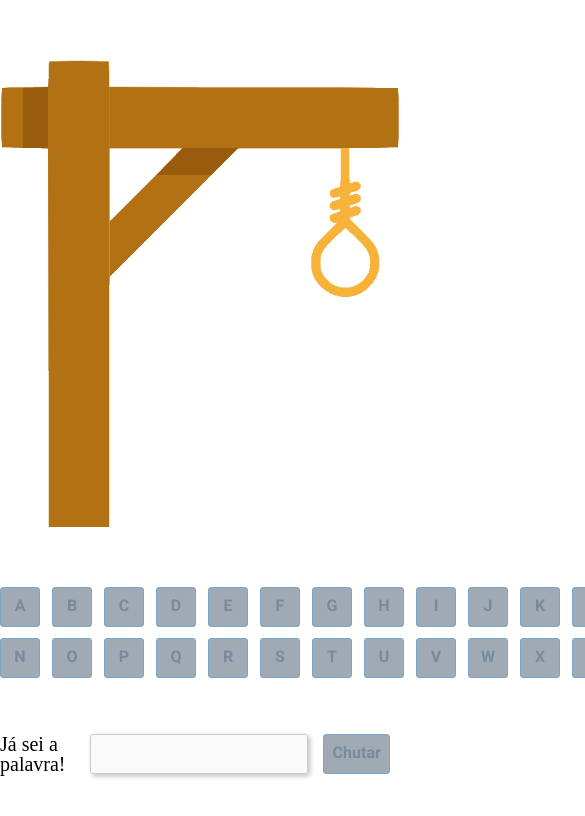
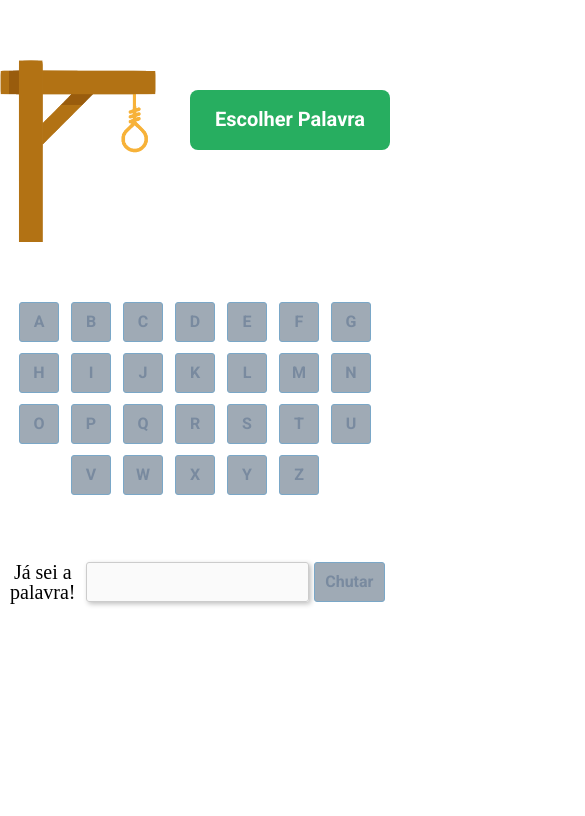
Before and after one commit to 422UR4H/JogoDaForca, a React (Create React App) app: page / in a window 390 px wide. Shown: the top 816 px of the page, 585 px wide, since content can reach past the window. Built offline with nearby package versions, Linux system fonts and the light colour scheme.

Commit message:
codigo refatorado e design responsivo implementado

```diff
--- a/src/App.js
+++ b/src/App.js
@@ -28,7 +28,7 @@ function App() {
     }
     setErros(erros + 1);
     if (erros >= 5) {
-      fimDeJogo(false, setCor, setBotoesLetras, setPalavraOculta, setJogoIniciado);
+      fimDeJogo(false, setBotoesLetras, setPalavraOculta, setJogoIniciado);
     }
   }
 
@@ -53,7 +53,6 @@ function App() {
         setArrayPalavra={setArrayPalavra}
         setJogoIniciado={setJogoIniciado}
         cor={cor}
-        setCor={setCor}
       />
       <Chute jogoIniciado={jogoIniciado}
         setJogoIniciado={setJogoIniciado}
--- a/src/components/Jogo/style.css
+++ b/src/components/Jogo/style.css
@@ -13,7 +13,7 @@ div.jogo {
 div.jogo > div {
     display: flex;
     flex-direction: column;
-
+    align-items: flex-end;
     justify-content: space-between;
 }
 
@@ -27,15 +27,7 @@ div.jogo button {
     width: 200px;
     height: 60px;
     margin-top: 30px;
-    margin-left: auto;
 
     border: none;
     border-radius: 8px;
-
 }
-
-div.palavra {
-    display: flex;
-    margin-left: auto;
-    margin-bottom: 30px;
-}
--- a/src/components/Letras/Letra.jsx
+++ b/src/components/Letras/Letra.jsx
@@ -3,14 +3,13 @@ import palavras from "../../palavras";
 import Palavra from "../Palavra/Palavra";
 import fimDeJogo from "../../scripts/fimDeJogo";
 
-export default function Letra({ letra, cor, setCor, botoesLetras, setBotoesLetras, incrementaErros, setPalavraOculta, arrayPalavra, setArrayPalavra, setJogoIniciado }) {
+export default function Letra({ letra, cor, botoesLetras, setBotoesLetras, incrementaErros, setPalavraOculta, arrayPalavra, setArrayPalavra, setJogoIniciado }) {
     function onPlay() {
         // desabilitando botão clicado
         setBotoesLetras(botoesLetras.filter((l) => l !== letra));
 
         if (palavras[0].includes(letra)) {
             const novaArrayPalavra = [...arrayPalavra];
-            console.log(arrayPalavra, novaArrayPalavra);
 
             for (let i = 0; i < arrayPalavra.length; i++) {
                 if (palavras[0][i] === letra) {
@@ -21,7 +20,7 @@ export default function Letra({ letra, cor, setCor, botoesLetras, setBotoesLetra
 
             let novaCor = cor;
             if (!novaArrayPalavra.includes('_')) {
-                fimDeJogo(true, setCor, setBotoesLetras, setPalavraOculta, setJogoIniciado);
+                fimDeJogo(true, setBotoesLetras, setPalavraOculta, setJogoIniciado);
                 novaCor = "verde";
             }
 
--- a/src/components/Letras/Letras.jsx
+++ b/src/components/Letras/Letras.jsx
@@ -3,14 +3,13 @@ import "./style.css";
 import alfabeto from "../../scripts/alfabeto"
 
 
-export default function Letras({ botoesLetras, setBotoesLetras, incrementaErros, setPalavraOculta, arrayPalavra, setArrayPalavra, setJogoIniciado, cor, setCor }) {
+export default function Letras({ botoesLetras, setBotoesLetras, incrementaErros, setPalavraOculta, arrayPalavra, setArrayPalavra, setJogoIniciado, cor }) {
     return (
         <div className="letras">
             {alfabeto.map((letra) =>
                 <Letra key={letra}
                     letra={letra}
                     cor={cor}
-                    setCor={setCor}
                     botoesLetras={botoesLetras}
                     setBotoesLetras={setBotoesLetras}
                     incrementaErros={incrementaErros}
--- a/src/components/Letras/style.css
+++ b/src/components/Letras/style.css
@@ -14,11 +14,6 @@ button.letra {
     border-radius: 3px;
 }
 
-button:disabled {
-    background-color: #9FAAB5;
-    color: #798A9F;
-}
-
 div.letras {
     width: 676px;
     height: 91px;
--- a/src/components/Palavra/Palavra.jsx
+++ b/src/components/Palavra/Palavra.jsx
@@ -2,7 +2,6 @@ import Caractere from "./Caractere";
 import "./style.css";
 
 export default function Palavra({ arrayPalavra, cor }) {
-    console.log(cor);
     return (
         <div className={`palavra ${cor}`} data-test="word">
             {arrayPalavra.map((c, i) => <Caractere key={i} c={c} />)}
--- a/src/components/Palavra/style.css
+++ b/src/components/Palavra/style.css
@@ -1,8 +1,12 @@
+div.palavra {
+    display: flex;
+    margin-bottom: 30px;
+}
+
 div.caractere {
     font-size: 50px;
     font-weight: 700;
 
-    width: 21px;
     margin: 13px;
 }
 
--- a/src/css/style.css
+++ b/src/css/style.css
@@ -3,3 +3,46 @@
 * {
     font-family: 'Roboto', sans-serif;
 }
+
+button:disabled {
+    background-color: #9FAAB5;
+    color: #798A9F;
+}
+
+@media (max-width: 940px) {
+    div.jogo {
+        width: 100%;
+    }
+
+    div.jogo img/*, div.jogo div*/ {
+        width: 40%;
+    }
+
+    div.letras {
+        height: inherit;
+        width: 100%;
+        margin-left: 6px;
+
+        justify-content: center;
+    }
+
+    div.caractere {
+        font-size: 2rem;
+        margin: 4px;
+    }
+}
+
+@media (max-width: 610px) {
+    div.chute input {
+        width: 85%;
+        margin: 0;
+    }
+
+    div.chute p {
+        text-align: center;
+    }
+
+    div.chute button {
+        margin: 0 5px;
+    }
+}
--- a/src/scripts/fimDeJogo.js
+++ b/src/scripts/fimDeJogo.js
@@ -1,7 +1,7 @@
 import palavras from "../palavras";
 import Palavra from "../components/Palavra/Palavra";
 
-export default function fimDeJogo(vitoria, setCor, setBotoesLetras, setPalavraOculta, setJogoIniciado) {
+export default function fimDeJogo(vitoria, setBotoesLetras, setPalavraOculta, setJogoIniciado) {
     setBotoesLetras([]);
 
     let cor;
@@ -11,7 +11,6 @@ export default function fimDeJogo(vitoria, setCor, setBotoesLetras, setPalavraOc
         cor = "vermelho";
     }
     setJogoIniciado(false);
-    setCor(cor);
 
     setPalavraOculta(<Palavra arrayPalavra={palavras[0].split('')} cor={cor} />);
 }
```
